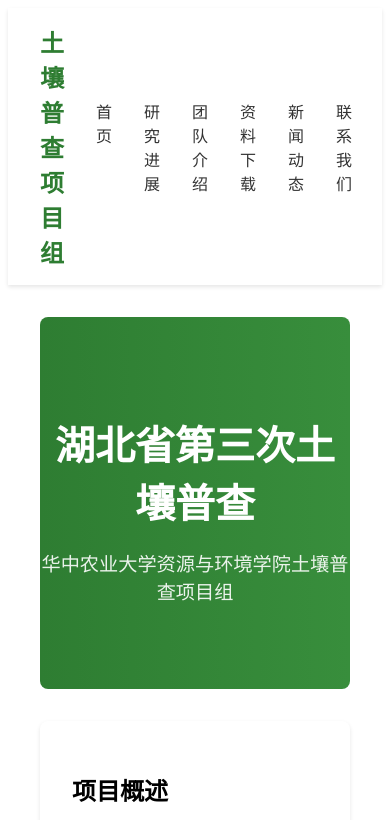
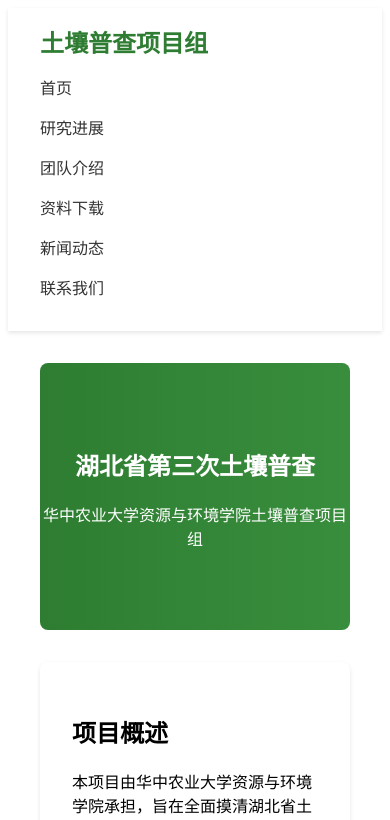
Before and after one commit to BookTotle/website-sanpu, a Next.js app: page / in a window 390 px wide. Shown: the top 820 px of the page. Built offline with nearby package versions, Linux system fonts and the light colour scheme.

Commit message:
Initial commit: 土壤普查项目网站初始版本

```diff
--- a/src/pages/index.js
+++ b/src/pages/index.js
@@ -1,3 +1,4 @@
+// 首页组件：展示网站的主要内容和概述
 import Head from 'next/head'
 import styles from '../styles/Home.module.css'
 import Layout from '../components/Layout'
@@ -5,17 +6,20 @@
 export default function Home() {
   return (
     <Layout>
+      {/* 页面元数据配置 */}
       <Head>
         <title>湖北省第三次土壤普查 - 华中农业大学研究团队</title>
         <meta name="description" content="华中农业大学资源与环境学院土壤普查项目组官方网站" />
       </Head>
 
       <main className={styles.main}>
+        {/* 英雄区域：展示主标题和副标题 */}
         <section className={styles.hero}>
           <h1>湖北省第三次土壤普查</h1>
           <p className={styles.subtitle}>华中农业大学资源与环境学院土壤普查项目组</p>
         </section>
 
+        {/* 项目概述部分 */}
         <section className={styles.overview}>
           <h2>项目概述</h2>
           <p>本项目由华中农业大学资源与环境学院承担，旨在全面摸清湖北省土壤资源现状，建立完善的土壤数据库，为农业可持续发展提供科学依据。</p>
@@ -32,6 +36,7 @@
           </div>
         </section>
 
+        {/* 最新动态部分 */}
         <section className={styles.news}>
           <h2>最新动态</h2>
           <div className={styles.newsGrid}>
@@ -48,6 +53,7 @@
           </div>
         </section>
 
+        {/* 研究团队展示部分 */}
         <section className={styles.team}>
           <h2>研究团队</h2>
           <div className={styles.teamMembers}>
--- a/src/pages/research.js
+++ b/src/pages/research.js
@@ -1,3 +1,4 @@
+// 研究进展页面：展示项目的研究方法和成果
 import Layout from '../components/Layout'
 import styles from '../styles/Research.module.css'
 
@@ -7,6 +8,7 @@
       <div className={styles.container}>
         <h1>研究进展</h1>
 
+        {/* 项目进度展示部分 */}
         <section className={styles.progressSection}>
           <h2>项目进度</h2>
           <div className={styles.progressGrid}>
@@ -40,6 +42,7 @@
           </div>
         </section>
 
+        {/* 研究方法说明部分 */}
         <section className={styles.methodSection}>
           <h2>研究方法</h2>
           <div className={styles.methodContent}>
@@ -64,6 +67,7 @@
           </div>
         </section>
 
+        {/* 初步成果展示部分 */}
         <section className={styles.resultsSection}>
           <h2>初步成果</h2>
           <div className={styles.resultsContent}>
--- a/src/styles/Home.module.css
+++ b/src/styles/Home.module.css
@@ -1,9 +1,13 @@
+/* 首页样式：定义首页特定的样式 */
+
+/* 主要内容区域样式 */
 .main {
   padding: 2rem;
   max-width: 1200px;
   margin: 0 auto;
 }
 
+/* 英雄区域样式 */
 .hero {
   text-align: center;
   padding: 4rem 0;
@@ -13,16 +17,7 @@
   margin-bottom: 2rem;
 }
 
-.hero h1 {
-  font-size: 2.5rem;
-  margin-bottom: 1rem;
-}
-
-.subtitle {
-  font-size: 1.2rem;
-  opacity: 0.9;
-}
-
+/* 概述部分样式 */
 .overview {
   background: #fff;
   padding: 2rem;
@@ -31,20 +26,24 @@
   margin-bottom: 2rem;
 }
 
+/* 关键点列表样式 */
 .keyPoints {
   margin-top: 1.5rem;
 }
 
+/* 关键点列表样式 */
 .keyPoints ul {
   list-style: none;
   padding: 0;
 }
 
+/* 关键点列表样式 */
 .keyPoints li {
   padding: 0.5rem 0;
   border-bottom: 1px solid #eee;
 }
 
+/* 新闻网格布局样式 */
 .newsGrid {
   display: grid;
   grid-template-columns: repeat(auto-fit, minmax(300px, 1fr));
@@ -52,6 +51,7 @@
   margin-top: 1.5rem;
 }
 
+/* 新闻网格布局样式 */
 .newsItem {
   background: #fff;
   padding: 1.5rem;
@@ -59,11 +59,13 @@
   box-shadow: 0 2px 4px rgba(0,0,0,0.1);
 }
 
+/* 新闻网格布局样式 */
 .date {
   color: #666;
   font-size: 0.9rem;
 }
 
+/* 团队成员展示样式 */
 .teamMembers {
   display: grid;
   grid-template-columns: repeat(auto-fit, minmax(250px, 1fr));
@@ -71,6 +73,7 @@
   margin-top: 2rem;
 }
 
+/* 团队成员展示样式 */
 .member {
   background: #fff;
   padding: 1.5rem;
@@ -79,6 +82,7 @@
   text-align: center;
 }
 
+/* 团队成员展示样式 */
 .member h3 {
   color: #2E7D32;
   margin-bottom: 0.5rem;
--- a/src/styles/Layout.module.css
+++ b/src/styles/Layout.module.css
@@ -1,9 +1,13 @@
+/* 布局样式：定义网站的整体布局结构 */
+
+/* 容器样式 */
 .container {
   min-height: 100vh;
   display: flex;
   flex-direction: column;
 }
 
+/* 导航栏样式 */
 .nav {
   background: #fff;
   padding: 1rem 2rem;
@@ -13,6 +17,7 @@
   align-items: center;
 }
 
+/* Logo样式 */
 .logo a {
   color: #2E7D32;
   font-size: 1.5rem;
@@ -20,6 +25,7 @@
   text-decoration: none;
 }
 
+/* 导航链接列表样式 */
 .navLinks {
   display: flex;
   list-style: none;
@@ -27,10 +33,12 @@
   padding: 0;
 }
 
+/* 导航链接列表样式 */
 .navLinks li {
   margin-left: 2rem;
 }
 
+/* 导航链接列表样式 */
 .navLinks a {
   color: #333;
   text-decoration: none;
@@ -38,10 +46,12 @@
   transition: color 0.3s;
 }
 
+/* 导航链接列表样式 */
 .navLinks a:hover {
   color: #2E7D32;
 }
 
+/* 页脚样式 */
 .footer {
   background: #333;
   color: #fff;
@@ -49,6 +59,7 @@
   margin-top: auto;
 }
 
+/* 页脚样式 */
 .footerContent {
   max-width: 1200px;
   margin: 0 auto;
@@ -57,20 +68,24 @@
   gap: 2rem;
 }
 
+/* 页脚样式 */
 .footerSection h3 {
   color: #fff;
   margin-bottom: 1rem;
 }
 
+/* 页脚样式 */
 .footerSection ul {
   list-style: none;
   padding: 0;
 }
 
+/* 页脚样式 */
 .footerSection ul li {
   margin-bottom: 0.5rem;
 }
 
+/* 页脚样式 */
 .footerSection a {
   color: #fff;
   text-decoration: none;
@@ -78,13 +93,34 @@
   transition: opacity 0.3s;
 }
 
+/* 页脚样式 */
 .footerSection a:hover {
   opacity: 1;
 }
 
+/* 页脚样式 */
 .copyright {
   text-align: center;
   margin-top: 2rem;
   padding-top: 2rem;
   border-top: 1px solid rgba(255,255,255,0.1);
 }
+
+/* 响应式布局调整 */
+@media (max-width: 768px) {
+  .nav {
+    flex-direction: column;
+    align-items: flex-start;
+  }
+
+  .navLinks {
+    margin-top: 1rem;
+    flex-direction: column;
+    align-items: flex-start;
+  }
+
+  .navLinks li {
+    margin-left: 0;
+    margin-bottom: 1rem;
+  }
+}
```
Also changed, not shown: src/components/Layout.js (+9 -0 lines), src/styles/Contact.module.css (+20 -0 lines).
